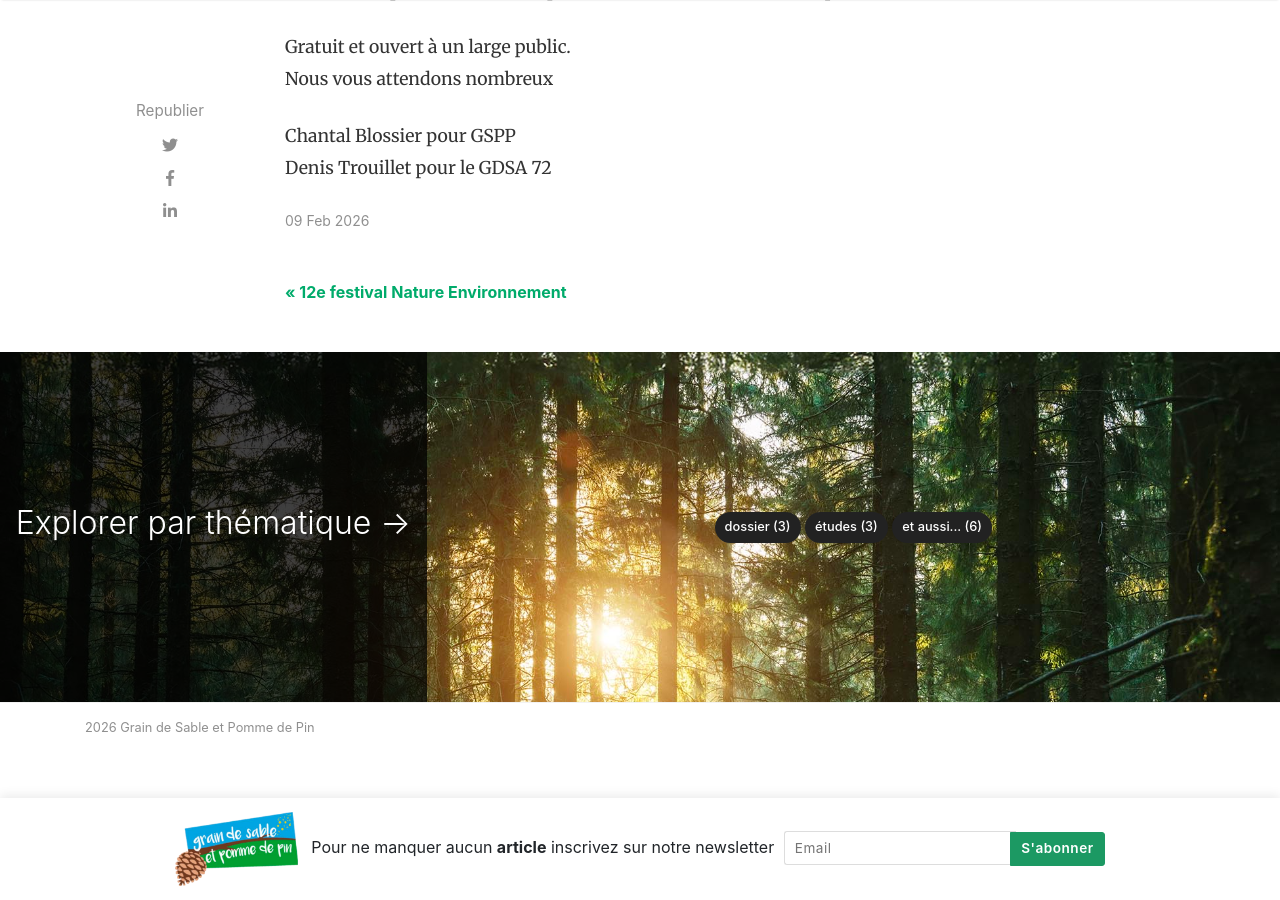
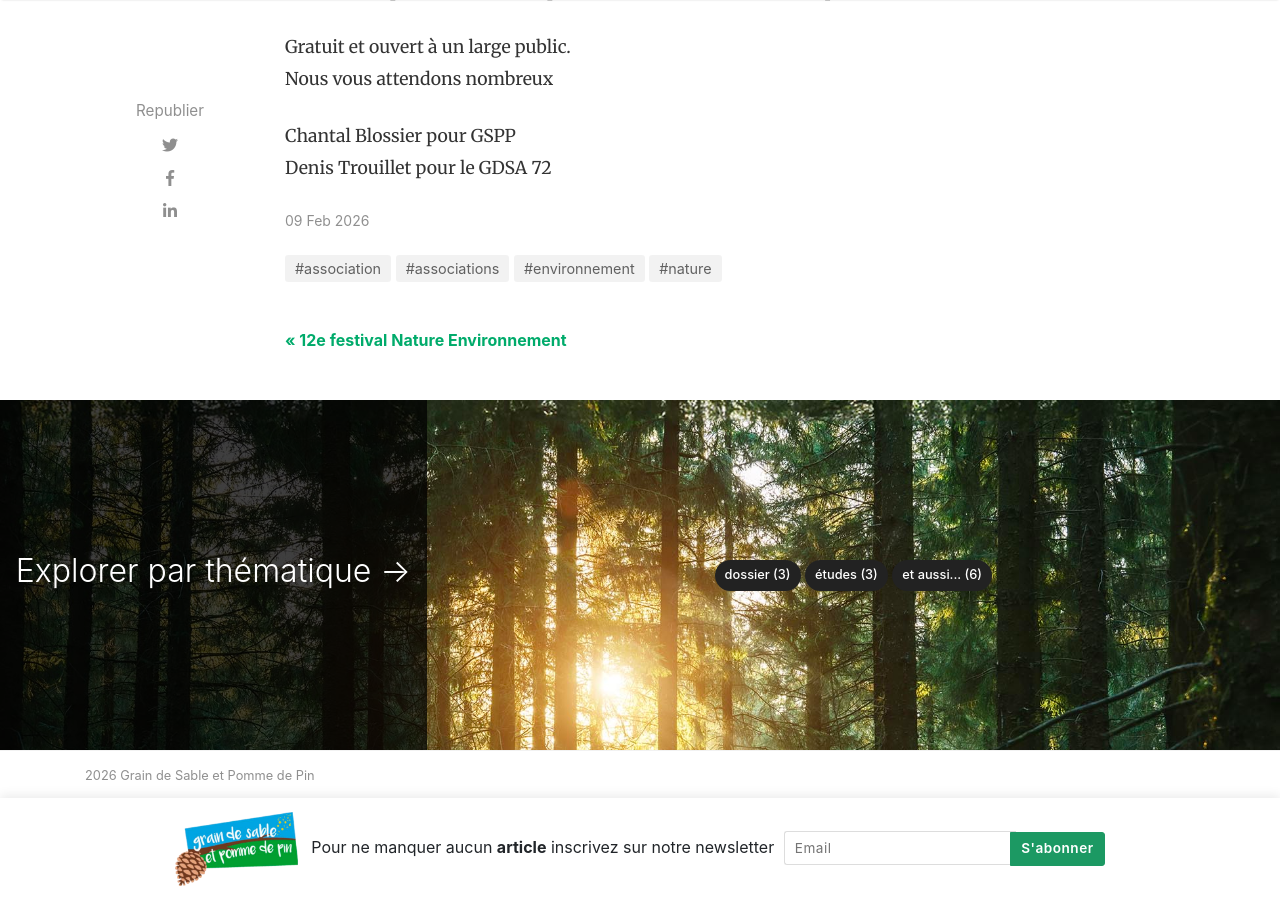
Before and after one commit to grain-de-sable-et-pomme-de-pin/grain-de-sable-et-pomme-de-pin.github.io, a Jekyll site: the page built from _posts/2026-02-09-reunion-frelon-asiatique.md, in a window 1280 px wide and 900 px high, scrolled down 1181 px. Built offline with Jekyll 4.4.1, drawn with Linux system fonts in a browser that asks for light colours; nearby versions of some CDN libraries; comment, search, counter and statistics services are not loaded.

Commit message:
Update _posts/2026-02-09-reunion-frelon-asiatique.md

```diff
--- a/_posts/2026-02-09-reunion-frelon-asiatique.md
+++ b/_posts/2026-02-09-reunion-frelon-asiatique.md
@@ -3,8 +3,13 @@ title: Réunion d'information frelon asiatique 27 février 2026
 layout: post
 author: gspp
 categories: ''
-tags: []
+tags:
+  - environnement
+  - association
+  - associations
+  - nature
 image: assets/images/affiche-frelon-asiatique.jpg
+featured: true
 ---
 
 Grain de Sable et Pomme de Pin (GSPP), en partenariat avec le Groupement de Défense Sanitaire Apicole de la Sarthe (GDSA 72), vous proposent une réunion d'information sur le frelon à pattes jaunes, plus connu sous le nom de frelon asiatique, **le vendredi 27 févier, 20h, salle "Le Campanile", Maire de Laigné-St Gervais, 4 place de la Chanterie**
```
